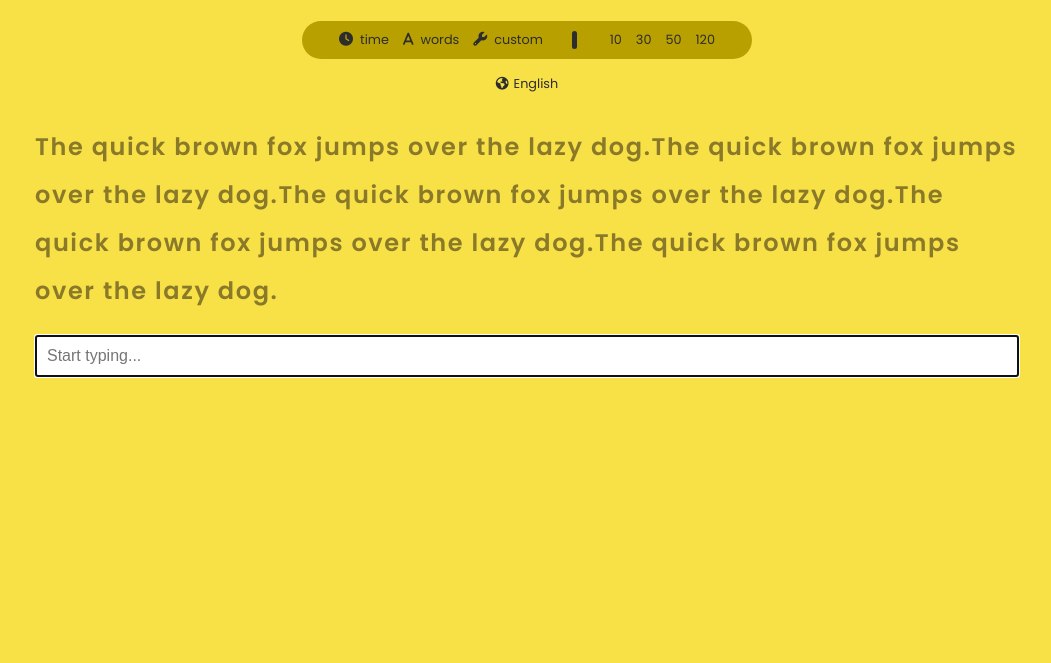
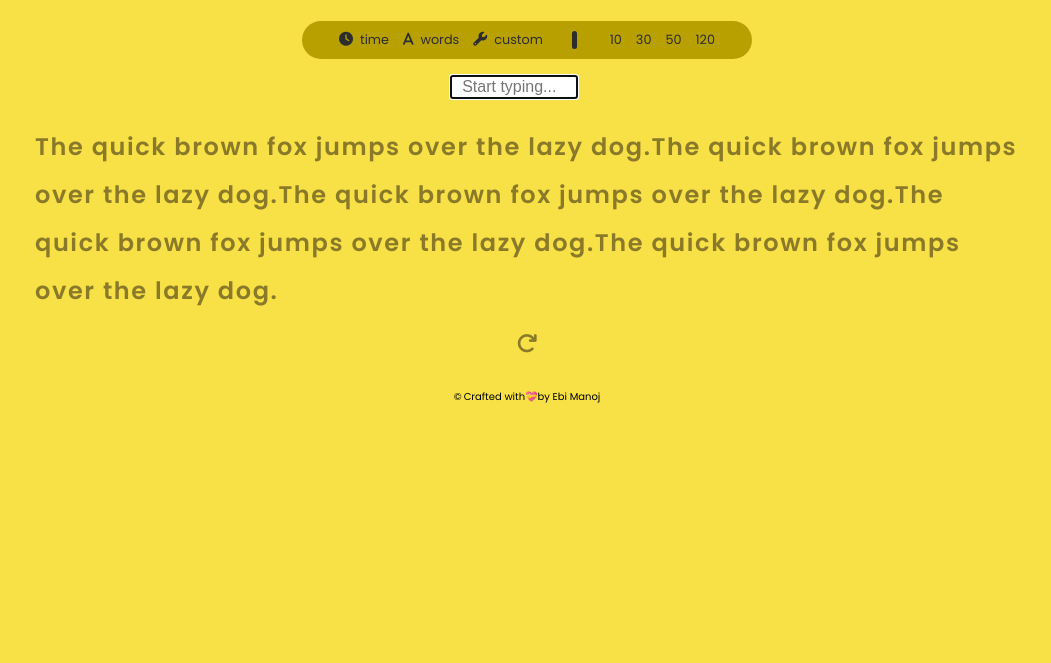
Before and after one commit to Ebi-manoj/TypeSprint, a plain HTML site: page index.html in a window 1280 px wide. Shown: the part 137-800 px from the top of the page, without its empty margins (113-1164 px from the left). Drawn offline with Linux system fonts and the light colour scheme; a web font is replaced by a local one.

Commit message:
design finished

```diff
--- a/index.html
+++ b/index.html
@@ -12,6 +12,13 @@
     ></script>
   </head>
   <body>
+    <input
+      type="text"
+      id="user-input"
+      placeholder="Start typing..."
+      autofocus
+      autocomplete="off"
+    />
     <div class="container">
       <div class="heading">
         <span><img src="images/logo.jpg" alt="logo" /></span>
@@ -33,14 +40,12 @@
       <p class="btn-lang"><i class="fa-solid fa-earth-americas"></i>English</p>
       <div id="typing-test">
         <p id="target-text" class="target-text"></p>
-        <input
-          type="text"
-          id="user-input"
-          placeholder="Start typing..."
-          autofocus
-        />
+        <p class="reset"><i class="fa-solid fa-arrow-rotate-right"></i></p>
       </div>
     </div>
+    <footer>
+      <p class="copy-right">&copy;<span>Crafted with💝by Ebi Manoj</span></p>
+    </footer>
 
     <script src="script.js"></script>
   </body>
--- a/script.js
+++ b/script.js
@@ -1,9 +1,10 @@
 const targetText =
   'The quick brown fox jumps over the lazy dog.The quick brown fox jumps over the lazy dog.The quick brown fox jumps over the lazy dog.The quick brown fox jumps over the lazy dog.The quick brown fox jumps over the lazy dog.';
 const targetElement = document.getElementById('target-text');
+
 const inputElement = document.getElementById('user-input');
+// Initialize target text with each character wrapped in a span
 
-// Initialize target text with each character wrapped in a span
 targetElement.innerHTML = targetText
   .split('')
   .map((char, index) => `<span id="char-${index}">${char}</span>`)
@@ -35,3 +36,7 @@ inputElement.addEventListener('input', () => {
     cursorElement.classList.add('cursor');
   }
 });
+
+inputElement.addEventListener('blur', () => {
+  console.log(`lost focus`);
+});
--- a/style.css
+++ b/style.css
@@ -20,7 +20,7 @@ body {
 }
 
 .container {
-  padding: 5% 10%;
+  padding: 5% 10% 0%;
 }
 .heading {
   display: flex;
@@ -47,6 +47,7 @@ body {
   margin: 2rem auto 0 auto;
   color: var(--primary-color);
   position: relative;
+  z-index: 2;
 }
 .settings,
 .settings ul {
@@ -65,7 +66,8 @@ body {
   font-size: 14px;
 }
 .settings li:hover,
-.btn-lang:hover {
+.btn-lang:hover,
+.reset i:hover {
   color: white;
 }
 .setting-display::after {
@@ -108,7 +110,7 @@ body {
 }
 
 .cursor {
-  background-color: lightblue;
+  background-color: #7c7b7b74;
   border-radius: 3px;
   animation: blink 0.8s steps(1) infinite;
 }
@@ -123,7 +125,32 @@ input {
   margin-top: 20px;
   font-size: 1rem;
   padding: 10px;
-  width: 100%;
+  width: 10%;
+  height: 2px;
   box-sizing: border-box;
-  opacity: 1;
+  /* opacity: 0; */
+  cursor: default;
+  position: absolute;
+  top: 24%;
+  left: 44%;
+  z-index: 1;
 }
+
+#typing-test .reset {
+  margin-top: 0.8rem;
+  text-align: center;
+  font-size: 1.3rem;
+  color: #1109097a;
+  font-weight: 700;
+  transition: all 0.3s;
+}
+
+footer {
+  display: flex;
+  align-items: center;
+  justify-content: center;
+}
+footer p span {
+  font-size: 10px;
+  margin-left: 2px;
+}
```
